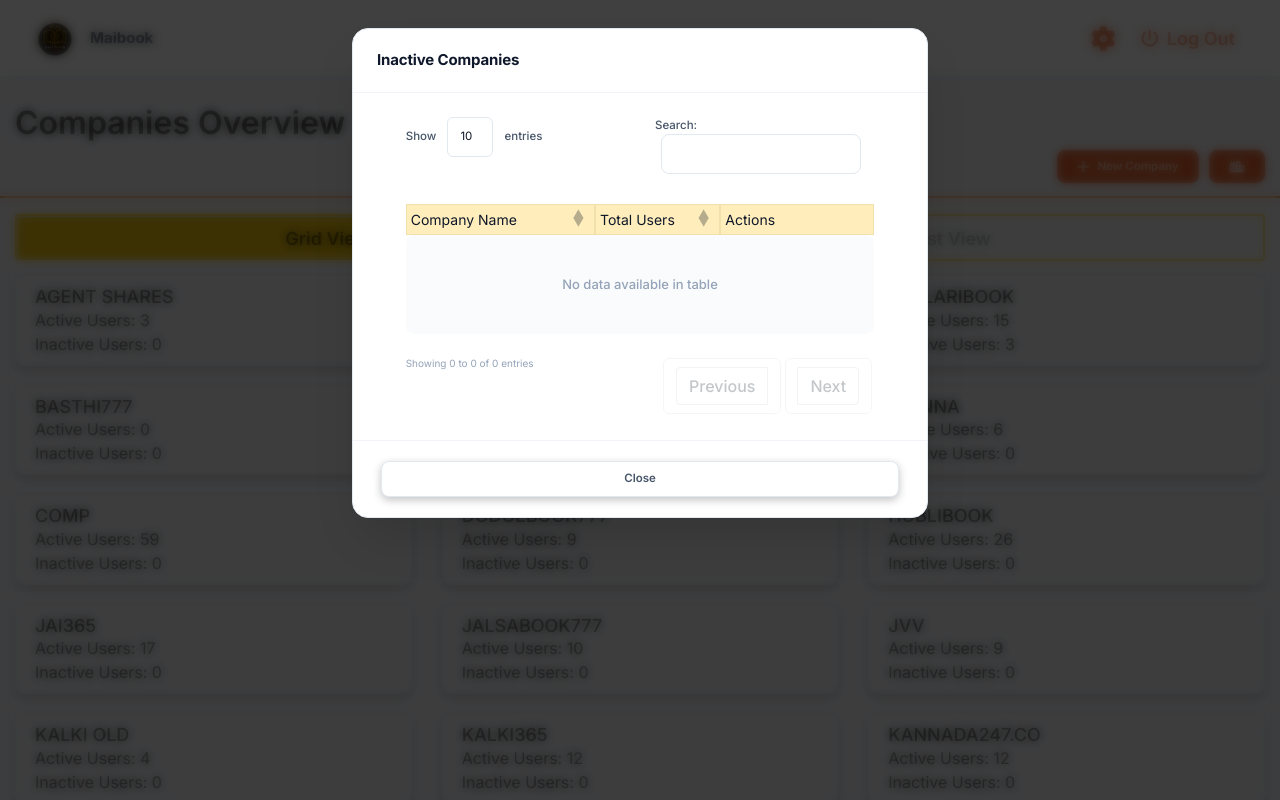
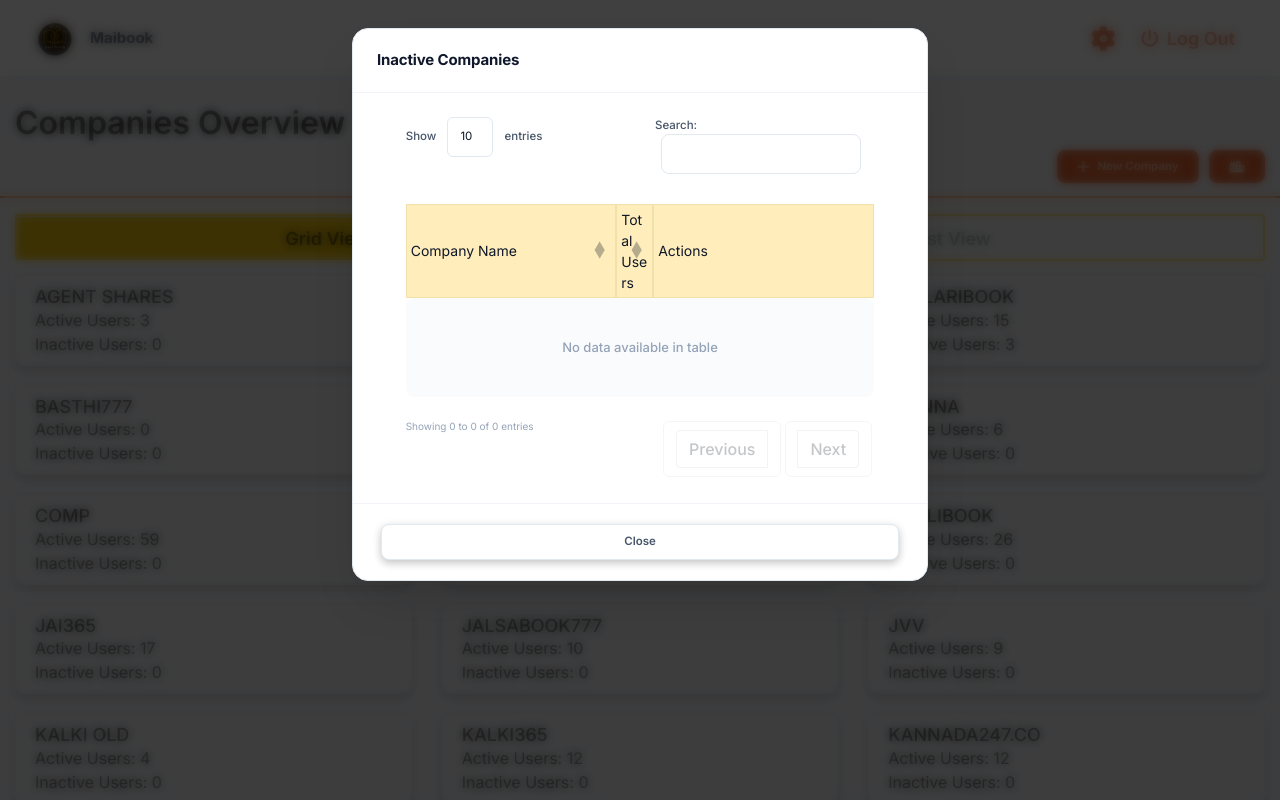
Before and after one commit to Moksha89/maibook, a Laravel app: page /dashboard in a window 1280 px wide, after a click that opens the changed part. Run offline with Laravel 9, Linux system fonts and the light colour scheme; a user stored in the database is signed in; data comes from the database, SQL or seed files in the repository; data that the repository does not hold is empty; some libraries are stand-ins or nearby versions.

Commit message:
Make application tables responsive

```diff
--- a/public/css/style.css
+++ b/public/css/style.css
@@ -136,6 +136,65 @@ td {
     padding: 0px !important;
 }
 
+/* Shared responsive table treatment */
+.table-responsive {
+    max-width: 100%;
+    overflow-x: auto;
+    -webkit-overflow-scrolling: touch;
+}
+
+.table-responsive > .app-responsive-table {
+    width: 100% !important;
+    min-width: 680px;
+    margin-bottom: 0;
+}
+
+.app-responsive-table th,
+.app-responsive-table td {
+    max-width: 20rem;
+    vertical-align: middle;
+    overflow-wrap: anywhere;
+    white-space: normal;
+}
+
+.app-responsive-table th:first-child,
+.app-responsive-table td:first-child {
+    width: 4rem;
+    white-space: nowrap;
+}
+
+.app-responsive-table th:last-child,
+.app-responsive-table td:last-child {
+    width: 1%;
+    min-width: 7rem;
+    white-space: nowrap !important;
+}
+
+.app-responsive-table td:last-child > .flx_radio_key,
+.app-responsive-table td:last-child > .btn-action,
+.app-responsive-table td:last-child > .action-buttons,
+.app-responsive-table td:last-child > .btn-group,
+.app-responsive-table td:last-child > div {
+    display: flex;
+    flex-wrap: wrap;
+    align-items: center;
+    justify-content: flex-end;
+    gap: 0.35rem;
+}
+
+.app-responsive-table td:last-child .btn {
+    margin: 0;
+}
+
+.table-load-error {
+    color: #842029;
+    background: #f8d7da;
+    border: 1px solid #f1aeb5;
+    border-radius: 0.25rem;
+    margin-top: 0.75rem;
+    padding: 0.5rem 0.75rem;
+}
+
 /* Mobile: up to 479px */
 @media (max-width: 479px) {
     .login-form-section .row {
--- a/resources/views/admin/all_companies.blade.php
+++ b/resources/views/admin/all_companies.blade.php
@@ -21,7 +21,7 @@
 
         <div class="custom-tabs-container request-tab-all">
             <div class="table-responsive">
-                <table id="all_comapny" class="table table-striped" style="width:100%">
+                <table id="all_comapny" class="table table-striped app-responsive-table" style="width:100%">
                     <thead>
                         <tr>
                             <th>S/N</th>
--- a/resources/views/admin/company_assignments.blade.php
+++ b/resources/views/admin/company_assignments.blade.php
@@ -17,7 +17,7 @@
 
         <div class="custom-tabs-container request-tab-all">
             <div class="table-responsive">
-                <table id="company_assignments" class="table table-striped" style="width:100%">
+                <table id="company_assignments" class="table table-striped app-responsive-table" style="width:100%">
                     <thead>
                         <tr>
                             <th>S/N</th>
--- a/resources/views/admin/dashboard.blade.php
+++ b/resources/views/admin/dashboard.blade.php
@@ -24,7 +24,7 @@
 
         <div class="custom-tabs-container request-tab-all">
             <div class="table-responsive">
-                <table id="example" class="table table-striped" style="width:100%">
+                <table id="example" class="table table-striped app-responsive-table" style="width:100%">
                     <thead>
                         <tr>
                             <th>S/N</th>
--- a/resources/views/admin/partner.blade.php
+++ b/resources/views/admin/partner.blade.php
@@ -24,7 +24,7 @@
 
         <div class="custom-tabs-container request-tab-all">
             <div class="table-responsive">
-                <table id="partners" class="table table-striped" style="width:100%">
+                <table id="partners" class="table table-striped app-responsive-table" style="width:100%">
                     <thead>
                         <tr>
                             <th>S/N</th>
--- a/resources/views/admin/transactions.blade.php
+++ b/resources/views/admin/transactions.blade.php
@@ -91,7 +91,7 @@ button#addTransactionButton {
 
         <div class="custom-tabs-container request-tab-all">
             <div class="table-responsive">
-                <table id="all_transactions" class="table table-striped" style="width:100%">
+                <table id="all_transactions" class="table table-striped app-responsive-table" style="width:100%">
                     <thead>
                         <tr>
                             <th>S/N</th>
--- a/resources/views/admin/user.blade.php
+++ b/resources/views/admin/user.blade.php
@@ -1294,7 +1294,7 @@
     <!-- Users Table -->
     <div class="custom-tabs-container request-tab-all">
         <div class="table-responsive">
-            <table id="example" class="table table-striped" style="width:100%">
+            <table id="example" class="table table-striped app-responsive-table" style="width:100%">
                 <thead>
                     <tr>
                         <th>S/N</th>
--- a/resources/views/admin/user_company_access.blade.php
+++ b/resources/views/admin/user_company_access.blade.php
@@ -17,7 +17,7 @@
 
         <div class="custom-tabs-container request-tab-all">
             <div class="table-responsive">
-                <table id="user_company_access_tbl" class="table table-striped" style="width:100%">
+                <table id="user_company_access_tbl" class="table table-striped app-responsive-table" style="width:100%">
                     <thead>
                         <tr>
                             <th>S/N</th>
--- a/resources/views/backup_emails/index.blade.php
+++ b/resources/views/backup_emails/index.blade.php
@@ -61,7 +61,7 @@
 
                 <div class="custom-tabs-container request-tab-all">
                     <div class="table-responsive">
-                        <table id="all_transactions" class="table table-striped" style="width:100%">
+                        <table id="all_transactions" class="table table-striped app-responsive-table" style="width:100%">
                             <thead>
                                 <tr>
                                     <th>ID</th>
--- a/resources/views/companydetails.blade.php
+++ b/resources/views/companydetails.blade.php
@@ -1322,8 +1322,8 @@ input.form-control:not(:placeholder-shown) + .floating-label {
                         <p class="clossing" >Closing Balance:<span id="closing_bal"> 0</span></p>
                     </div>
                     <div class="data-table-new">
-
-<table id="transactionstable" class="table table-striped table-bordered">
+                        <div class="table-responsive">
+<table id="transactionstable" class="table table-striped table-bordered app-responsive-table">
     <thead>
         <tr>
             <th>S/N</th>
@@ -1341,6 +1341,7 @@ input.form-control:not(:placeholder-shown) + .floating-label {
         <!-- Rows will be appended here -->
     </tbody>
 </table>
+                        </div>
 <ul id="pagination" class="pagination">
     <!-- Pagination will be generated here -->
 </ul>
--- a/resources/views/companydetailsinactive.blade.php
+++ b/resources/views/companydetailsinactive.blade.php
@@ -1226,8 +1226,8 @@ input.form-control:not(:placeholder-shown) + .floating-label {
                         <p class="clossing" >Closing Balance:<span id="closing_bal"> 0</span></p>
                     </div>
                     <div class="data-table-new">
-
-<table id="transactionstable" class="table table-striped table-bordered">
+                        <div class="table-responsive">
+<table id="transactionstable" class="table table-striped table-bordered app-responsive-table">
     <thead>
         <tr>
             <th>S/N</th>
@@ -1245,6 +1245,7 @@ input.form-control:not(:placeholder-shown) + .floating-label {
         <!-- Rows will be appended here -->
     </tbody>
 </table>
+                        </div>
 <ul id="pagination" class="pagination">
     <!-- Pagination will be generated here -->
 </ul>
--- a/resources/views/components/admin/data-table.blade.php
+++ b/resources/views/components/admin/data-table.blade.php
@@ -7,7 +7,7 @@
 
 <div class="custom-tabs-container request-tab-all">
     <div class="table-responsive">
-        <table id="{{ $tableId }}" class="table table-striped" style="width:100%">
+        <table id="{{ $tableId }}" class="table table-striped app-responsive-table" style="width:100%">
             <thead>
                 <tr>
                     {{ $slot }}
--- a/resources/views/dashboard.blade.php
+++ b/resources/views/dashboard.blade.php
@@ -520,7 +520,8 @@ section.overview-sec {
           <h1 class="modal-title fs-5" id="staticBackdropLabel">Inactive Companies</h1>
         </div>
         <div class="modal-body remove-extra">
-                <table  id="inactivecompaniesTable">
+            <div class="table-responsive">
+                <table id="inactivecompaniesTable" class="app-responsive-table">
                     <thead class="remove-after">
                         <tr class="header-row">
                             <th></th>
@@ -531,6 +532,7 @@ section.overview-sec {
                     </thead>
 
                 </table>
+            </div>
 
         </div>
         <div class="modal-footer company-table-footer">
@@ -673,7 +675,8 @@ section.overview-sec {
                 <div id="list-view" class="tab-pane fade table-viwe">
                     <div class="modal-body">
                         <div class="table_companies">
-                        <table id="companiesTable" class="table table-striped" style="width:100%">
+                            <div class="table-responsive">
+                        <table id="companiesTable" class="table table-striped app-responsive-table" style="width:100%">
                             <thead>
                               <tr>
                                 <th></th>
@@ -685,7 +688,8 @@ section.overview-sec {
                               </tr>
                             </thead>
 
-                          </table>
+                        </table>
+                            </div>
                       </div>
 
                 </div>
--- a/resources/views/dashboard_wrong.blade.php
+++ b/resources/views/dashboard_wrong.blade.php
@@ -27,7 +27,7 @@
                     <div class="table-responsive">
 
 
-<table id="example" class="table table-striped" style="width:100%">
+<table id="example" class="table table-striped app-responsive-table" style="width:100%">
     <thead>
         <tr>
             <th>S/N</th>
--- a/resources/views/setting.blade.php
+++ b/resources/views/setting.blade.php
@@ -2102,7 +2102,8 @@ h2 {
 
                                 <div id="list-view" class="tab-pane fade backup-table table-viwe">
                                     <div class="modal-body">
-                                        <table id="example" class="table table-striped" style="width:100%">
+                                        <div class="table-responsive">
+                                        <table id="example" class="table table-striped app-responsive-table" style="width:100%">
                                             <thead>
                                               <tr>
                                                 <th>S/N</th>
@@ -2147,7 +2148,8 @@ h2 {
 
                                               <!-- Add more rows as needed -->
                                             </tbody>
-                                          </table>
+                                        </table>
+                                        </div>
 
                                 </div>
                                 </div>
```
Also changed, not shown: resources/views/layouts/header_company.blade.php (+7 -2 lines), resources/views/partners.blade.php (+16 -7 lines).
